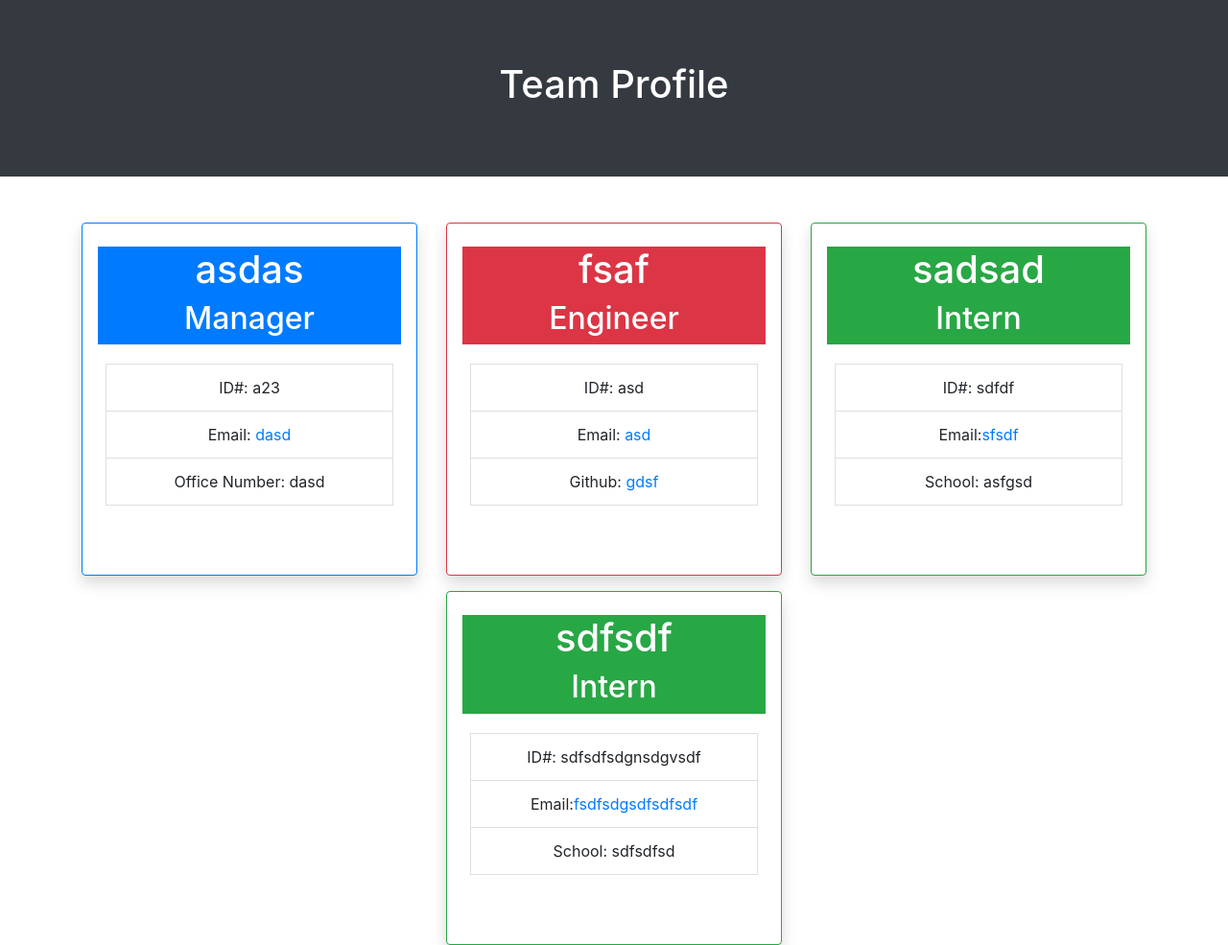
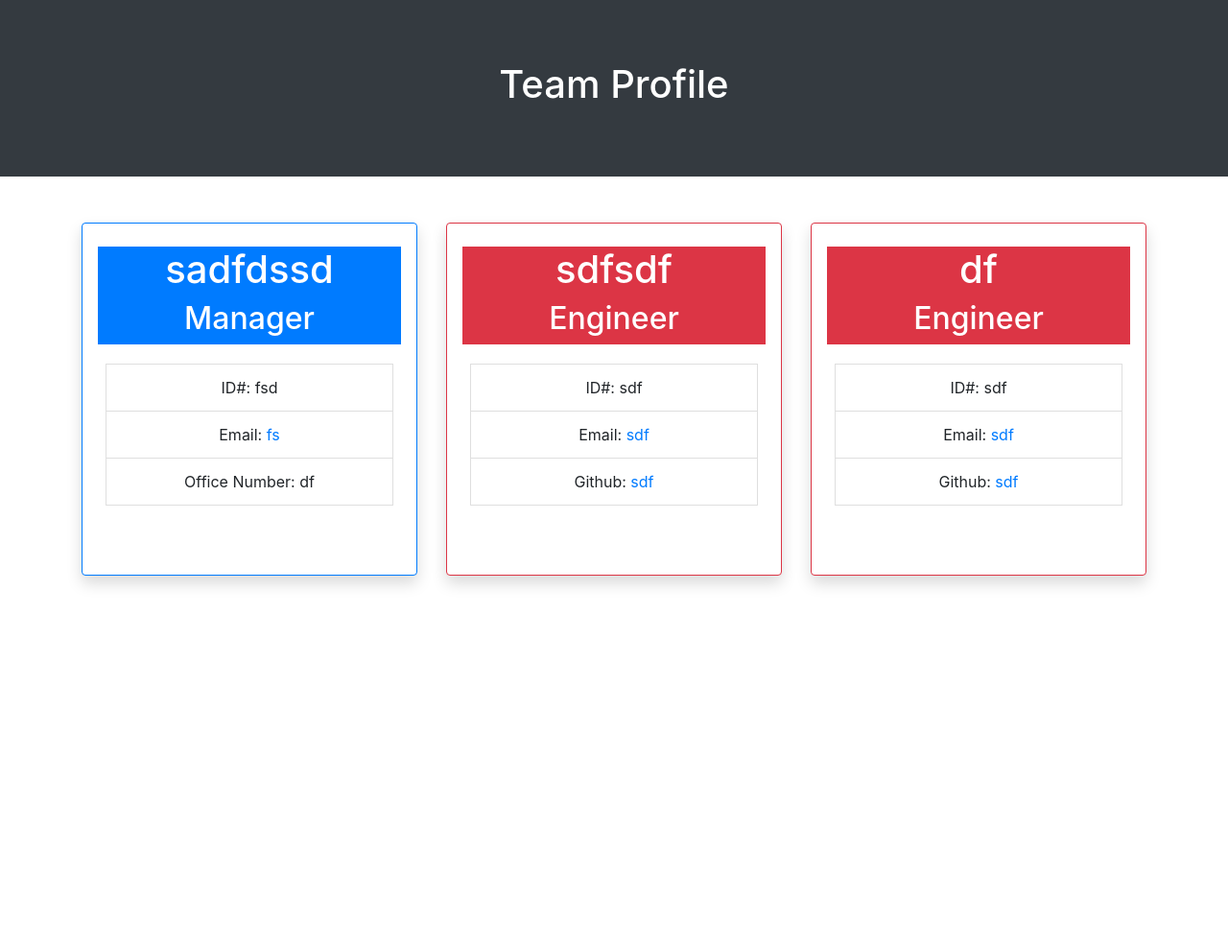
Before and after one commit to sashdc/Team-Profile-Generator, a website: page team.html in a window 1280 px wide. Shown: the whole page at 96% size. After the commit the page ends 800 px from the top, so only its background shows below. Drawn offline with nearby package versions, Linux system fonts and the light colour scheme; files that its build step writes are made by us from their sources.

```diff
--- a/team.html
+++ b/team.html
@@ -6,8 +6,7 @@
             <meta name="viewport" content="width=device-width, initial-scale=1.0">
             <title>Your Team</title>
                        <link rel="stylesheet" href="https://stackpath.bootstrapcdn.com/bootstrap/4.5.0/css/bootstrap.min.css" integrity="sha384-9aIt2nRpC12Uk9gS9baDl411NQApFmC26EwAOH8WgZl5MYYxFfc+NcPb1dKGj7Sk" crossorigin="anonymous">
-            <link rel="stylesheet" href="style.css">
-        </head>
+                    </head>
         <body>
             <header>
             <div class="jumbotron jumbotron-fluid bg-dark text-white">
@@ -22,13 +21,13 @@
     <div class="card h-100 border-primary shadow p-3 mb-5 bg-white rounded">
     <div class="card-title border-primary text-center mt-2 bg-primary text-white">
 
-    <h1>asdas</h1>
+    <h1>sadfdssd</h1>
                 <h2>Manager</h2>
             </div>
             <div class = 'text-center m-2'>
-            <li class="list-group-item">ID#: a23</li>
-            <li class="list-group-item">Email: <a href="mailto:dasd">dasd</a></li>
-            <li class="list-group-item">Office Number: dasd</li>
+            <li class="list-group-item">ID#: fsd</li>
+            <li class="list-group-item">Email: <a href="mailto:fs">fs</a></li>
+            <li class="list-group-item">Office Number: df</li>
             </div>
         </div>
     </section>
@@ -36,44 +35,30 @@
         <section class="col-4 mt-3">
         <div class="card h-100 border-danger shadow p-3 mb-5 bg-white rounded">
         <div class="card-title border-danger text-center mt-2 bg-danger text-white">
-                    <h1>fsaf</h1>
+                    <h1>sdfsdf</h1>
                     <h2>Engineer</h2>
                 </div>
                 <div class = 'text-center m-2'>
-                <li class="list-group-item">ID#: asd</li>
-                <li class="list-group-item">Email: <a href="mailto:asd">asd</a></li>
-                <li class="list-group-item">Github: <a href="https://github.com/gdsf">gdsf</a></li>
+                <li class="list-group-item">ID#: sdf</li>
+                <li class="list-group-item">Email: <a href="mailto:sdf">sdf</a></li>
+                <li class="list-group-item">Github: <a href="https://github.com/sdf">sdf</a></li>
                 </div>
             </div>
         </section>
 
         <section class="col-4 mt-3">
-        <div class="card h-100 border-success shadow p-3 mb-5 bg-white rounded">
-        <div class="card-title border-success text-center mt-2 bg-success text-white">
-                    <h1>sadsad</h1>
-                    <h2>Intern</h2>
+        <div class="card h-100 border-danger shadow p-3 mb-5 bg-white rounded">
+        <div class="card-title border-danger text-center mt-2 bg-danger text-white">
+                    <h1>df</h1>
+                    <h2>Engineer</h2>
                 </div>
                 <div class = 'text-center m-2'>
-                <li class="list-group-item">ID#: sdfdf</li>
-                <li class="list-group-item">Email:<a href="mailto:sfsdf">sfsdf</a></li>
-                <li class="list-group-item">School: asfgsd</li>
+                <li class="list-group-item">ID#: sdf</li>
+                <li class="list-group-item">Email: <a href="mailto:sdf">sdf</a></li>
+                <li class="list-group-item">Github: <a href="https://github.com/sdf">sdf</a></li>
                 </div>
-        </div>
-    </section>
-
-        <section class="col-4 mt-3">
-        <div class="card h-100 border-success shadow p-3 mb-5 bg-white rounded">
-        <div class="card-title border-success text-center mt-2 bg-success text-white">
-                    <h1>sdfsdf</h1>
-                    <h2>Intern</h2>
-                </div>
-                <div class = 'text-center m-2'>
-                <li class="list-group-item">ID#: sdfsdfsdgnsdgvsdf</li>
-                <li class="list-group-item">Email:<a href="mailto:fsdfsdgsdfsdfsdf">fsdfsdgsdfsdfsdf</a></li>
-                <li class="list-group-item">School: sdfsdfsd</li>
-                </div>
-        </div>
-    </section>
+            </div>
+        </section>
 
                     </div>
                 </section>
```
Also changed, not shown: index.js (+6 -4 lines), src/html.js (+7 -6 lines).
